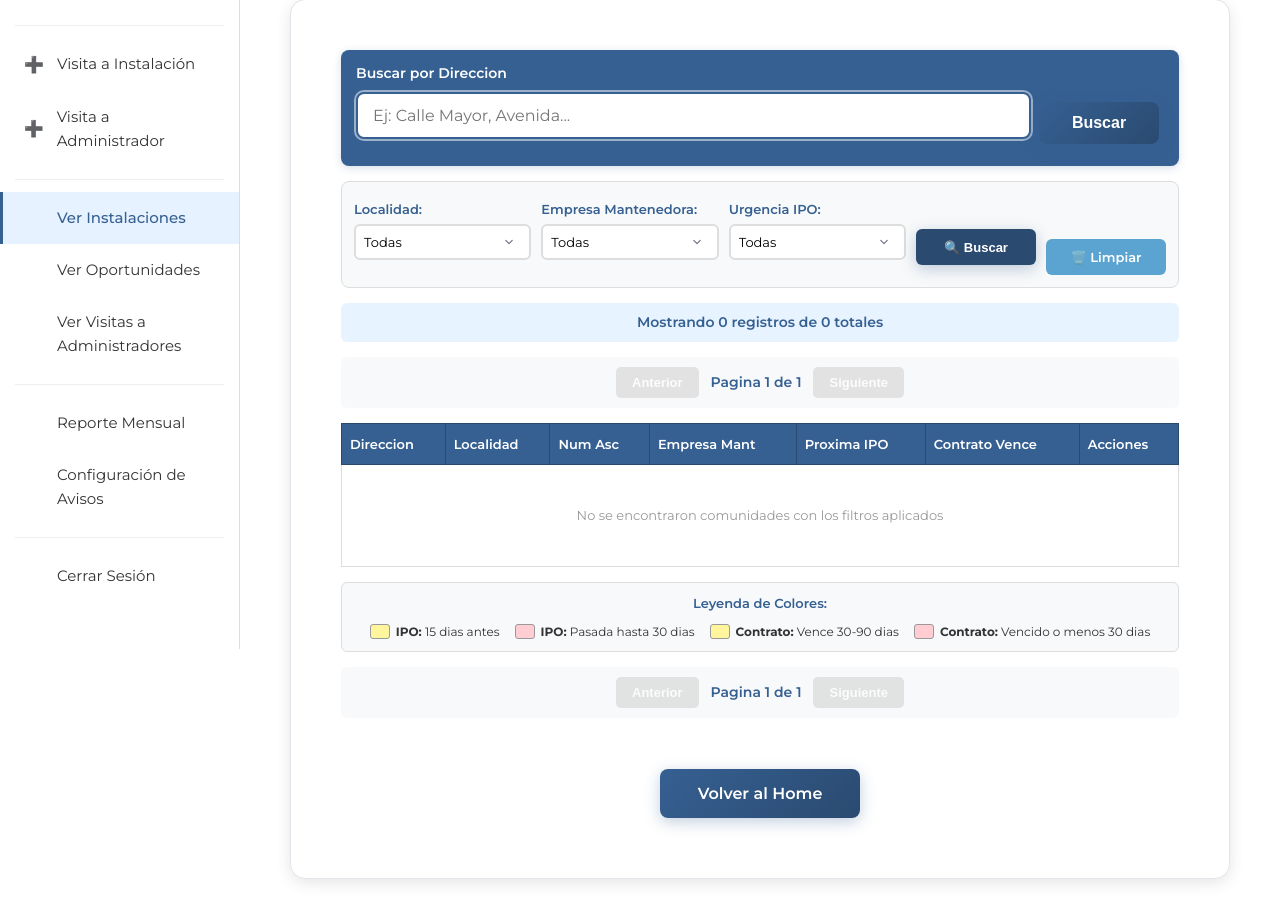
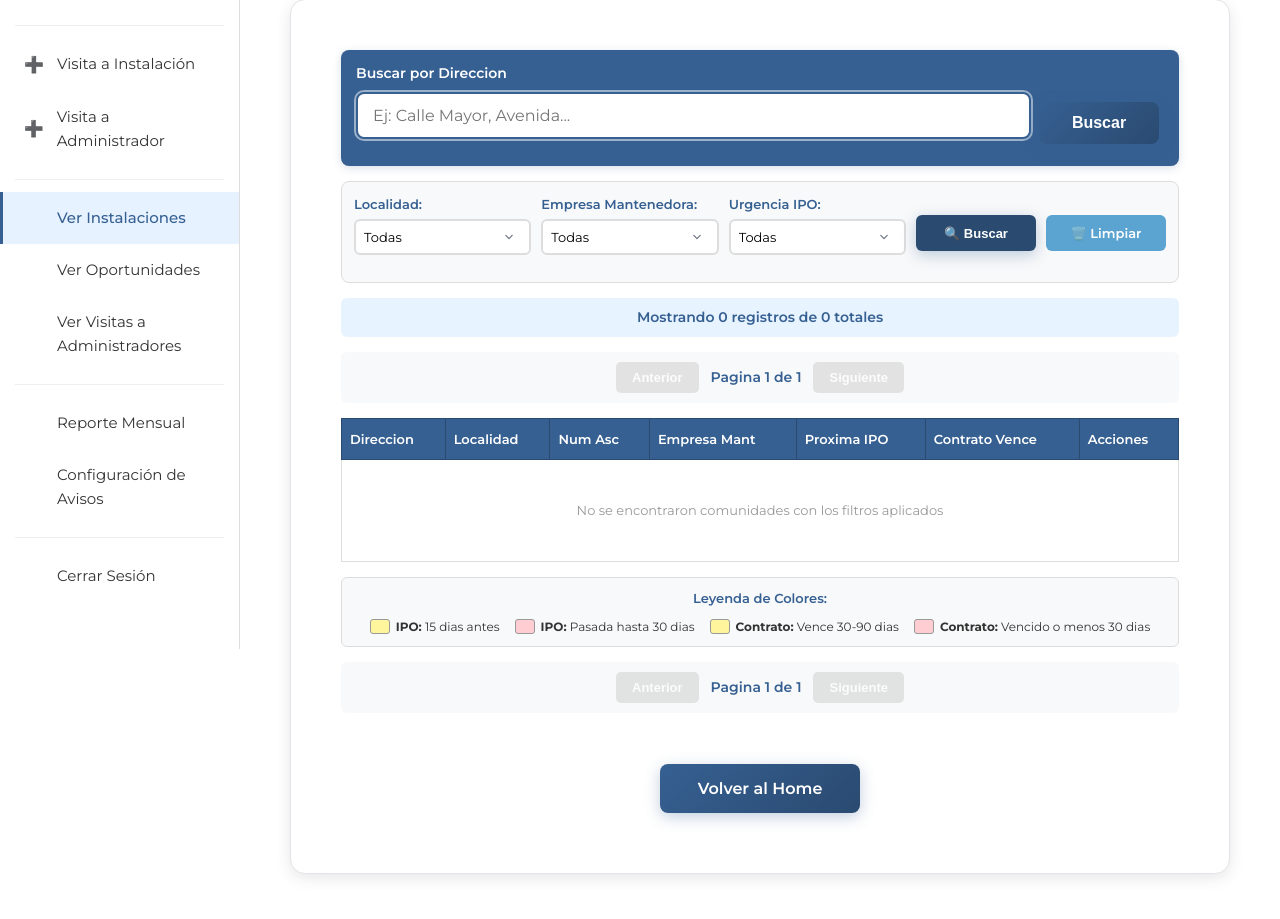
Before and after one commit to mstmarc/ascensoralert_, a Flask app: page /leads_dashboard in a window 1280 px wide. Shown: the part 151-1070 px from the top of the page. After the commit the page ends 1029 px from the top, so only its background shows below. Run offline with Flask 3, Linux system fonts and the light colour scheme; the visitor is signed in with stand-in values (Sample User, id 1); data that the repository does not hold is empty.

Commit message:
Update dashboard.html

```diff
--- a/templates/dashboard.html
+++ b/templates/dashboard.html
@@ -117,25 +117,11 @@
             display: grid;
             grid-template-columns: 1fr 1fr 1fr 120px 120px;
             gap: 10px;
-            align-items: end;
         }
 
         .filtro-grupo {
             display: flex;
             flex-direction: column;
-        }
-
-        .filtro-boton {
-            display: flex;
-            flex-direction: column;
-        }
-
-        .filtro-boton label {
-            font-weight: 600;
-            color: #366092;
-            margin-bottom: 4px;
-            font-size: 13px;
-            visibility: hidden;
         }
 
         .filtro-grupo label {
@@ -473,19 +459,13 @@
                             </select>
                         </div>
 
-                        <div class="filtro-boton">
-                            <label>.</label>
-                            <button type="submit" style="background: #2a4a70; color: white; padding: 0; border: none; border-radius: 6px; font-weight: 600; cursor: pointer; font-size: 13px; white-space: nowrap; height: 36px; box-sizing: border-box;">
-                                🔍 Buscar
-                            </button>
-                        </div>
+                        <button type="submit" style="background: #2a4a70; color: white; padding: 0; border: none; border-radius: 6px; font-weight: 600; cursor: pointer; font-size: 13px; white-space: nowrap; height: 36px; box-sizing: border-box; margin-top: 21px;">
+                            🔍 Buscar
+                        </button>
 
-                        <div class="filtro-boton">
-                            <label>.</label>
-                            <a href="/leads_dashboard" style="background: #5ba3d0; color: white; padding: 0; text-decoration: none; border-radius: 6px; font-weight: 600; text-align: center; font-size: 13px; white-space: nowrap; height: 36px; box-sizing: border-box; display: flex; align-items: center; justify-content: center;">
-                                🗑️ Limpiar
-                            </a>
-                        </div>
+                        <a href="/leads_dashboard" style="background: #5ba3d0; color: white; padding: 0; text-decoration: none; border-radius: 6px; font-weight: 600; text-align: center; font-size: 13px; white-space: nowrap; height: 36px; box-sizing: border-box; display: flex; align-items: center; justify-content: center; margin-top: 21px;">
+                            🗑️ Limpiar
+                        </a>
                     </div>
                 </div>
 
```
